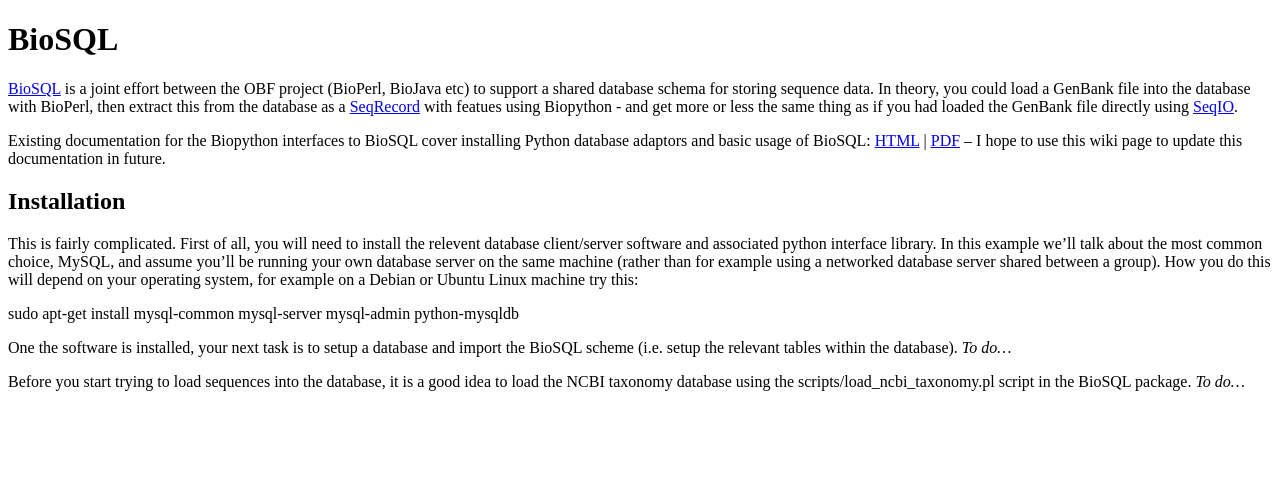
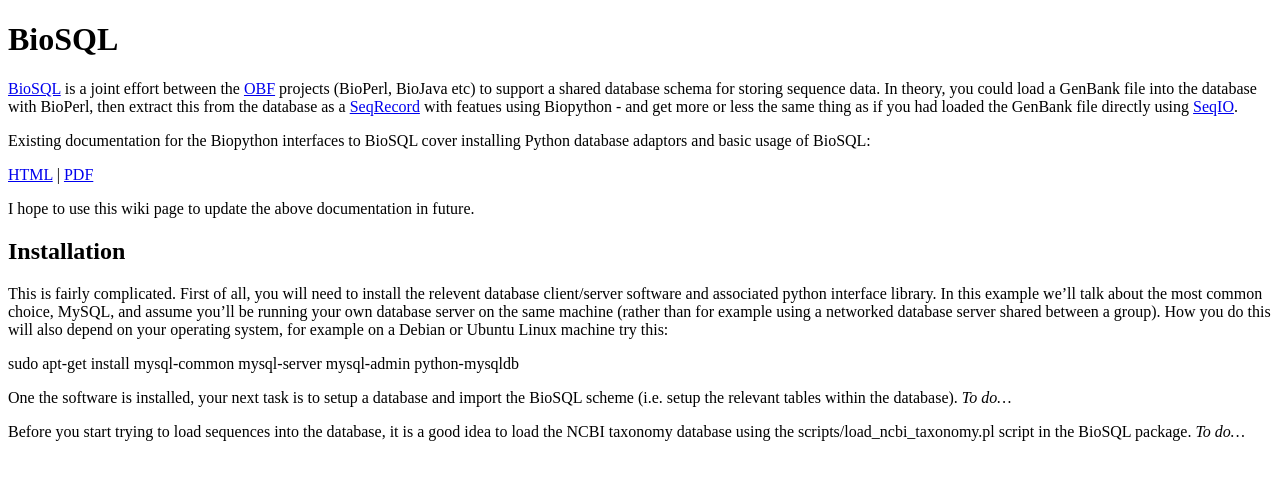
Before and after one commit to biopython/biopython.github.io, a Jekyll site: the page built from wiki/BioSQL.md, in a window 1280 px wide. Shown: the top 480 px of the page. Built offline with Jekyll 4.4.1, drawn with Linux system fonts in a browser that asks for light colours.

Commit message:
Change to wiki page

```diff
--- a/wiki/BioSQL.md
+++ b/wiki/BioSQL.md
@@ -5,18 +5,22 @@ layout: wiki
 ---
 
 [BioSQL](http://www.biosql.org/wiki/Main_Page) is a joint effort between
-the OBF project (BioPerl, BioJava etc) to support a shared database
-schema for storing sequence data. In theory, you could load a GenBank
-file into the database with BioPerl, then extract this from the database
-as a [SeqRecord](SeqRecord "wikilink") with featues using Biopython -
-and get more or less the same thing as if you had loaded the GenBank
-file directly using [SeqIO](SeqIO "wikilink").
+the [OBF](http://open-bio.org/) projects (BioPerl, BioJava etc) to
+support a shared database schema for storing sequence data. In theory,
+you could load a GenBank file into the database with BioPerl, then
+extract this from the database as a [SeqRecord](SeqRecord "wikilink")
+with featues using Biopython - and get more or less the same thing as if
+you had loaded the GenBank file directly using
+[SeqIO](SeqIO "wikilink").
 
 Existing documentation for the Biopython interfaces to BioSQL cover
 installing Python database adaptors and basic usage of BioSQL:
+
 [HTML](http://biopython.org/DIST/docs/biosql/python_biosql_basic.html) |
-[PDF](http://biopython.org/DIST/docs/biosql/python_biosql_basic.pdf) --
-I hope to use this wiki page to update this documentation in future.
+[PDF](http://biopython.org/DIST/docs/biosql/python_biosql_basic.pdf)
+
+I hope to use this wiki page to update the above documentation in
+future.
 
 Installation
 ------------
@@ -26,8 +30,9 @@ relevent database client/server software and associated python interface
 library. In this example we'll talk about the most common choice, MySQL,
 and assume you'll be running your own database server on the same
 machine (rather than for example using a networked database server
-shared between a group). How you do this will depend on your operating
-system, for example on a Debian or Ubuntu Linux machine try this:
+shared between a group). How you do this will also depend on your
+operating system, for example on a Debian or Ubuntu Linux machine try
+this:
 
 sudo apt-get install mysql-common mysql-server mysql-admin
 python-mysqldb
```
Also changed, not shown: 1 other file.
